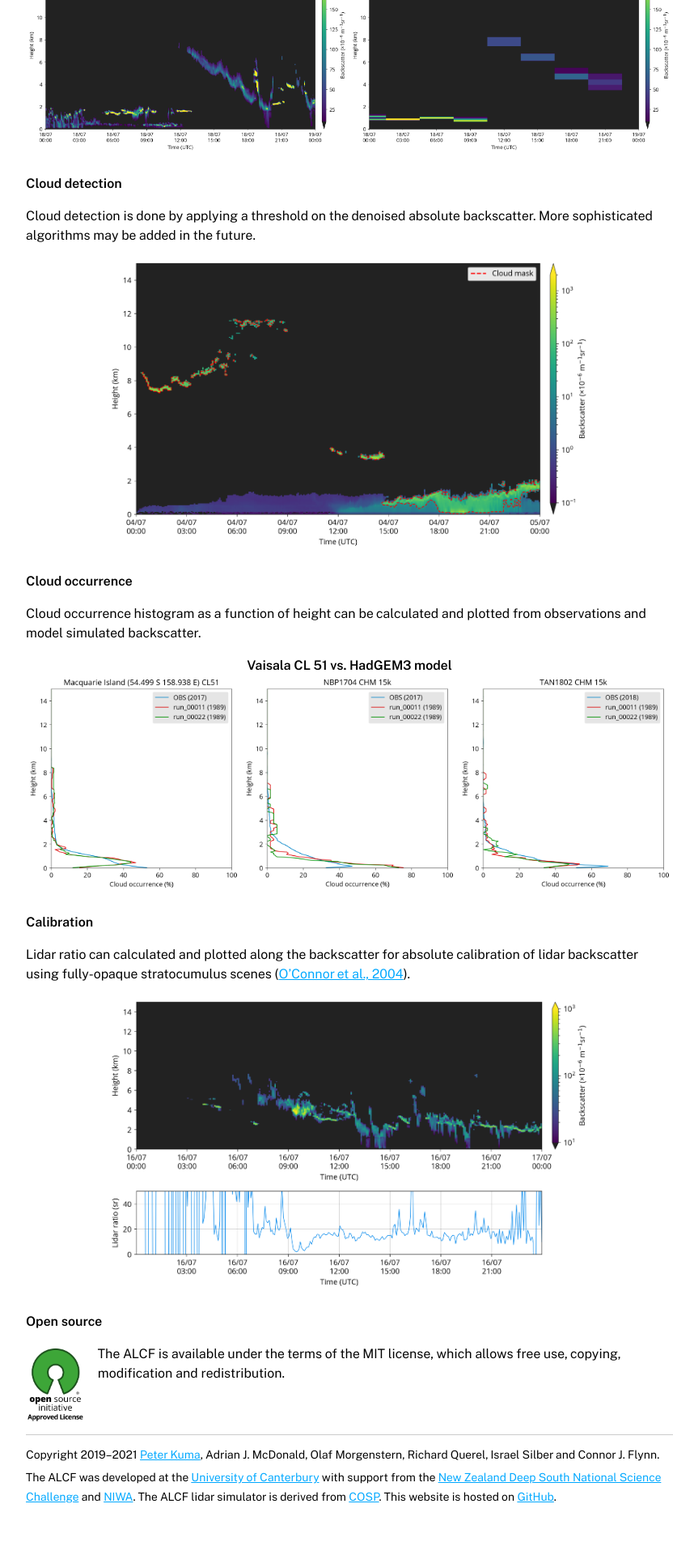
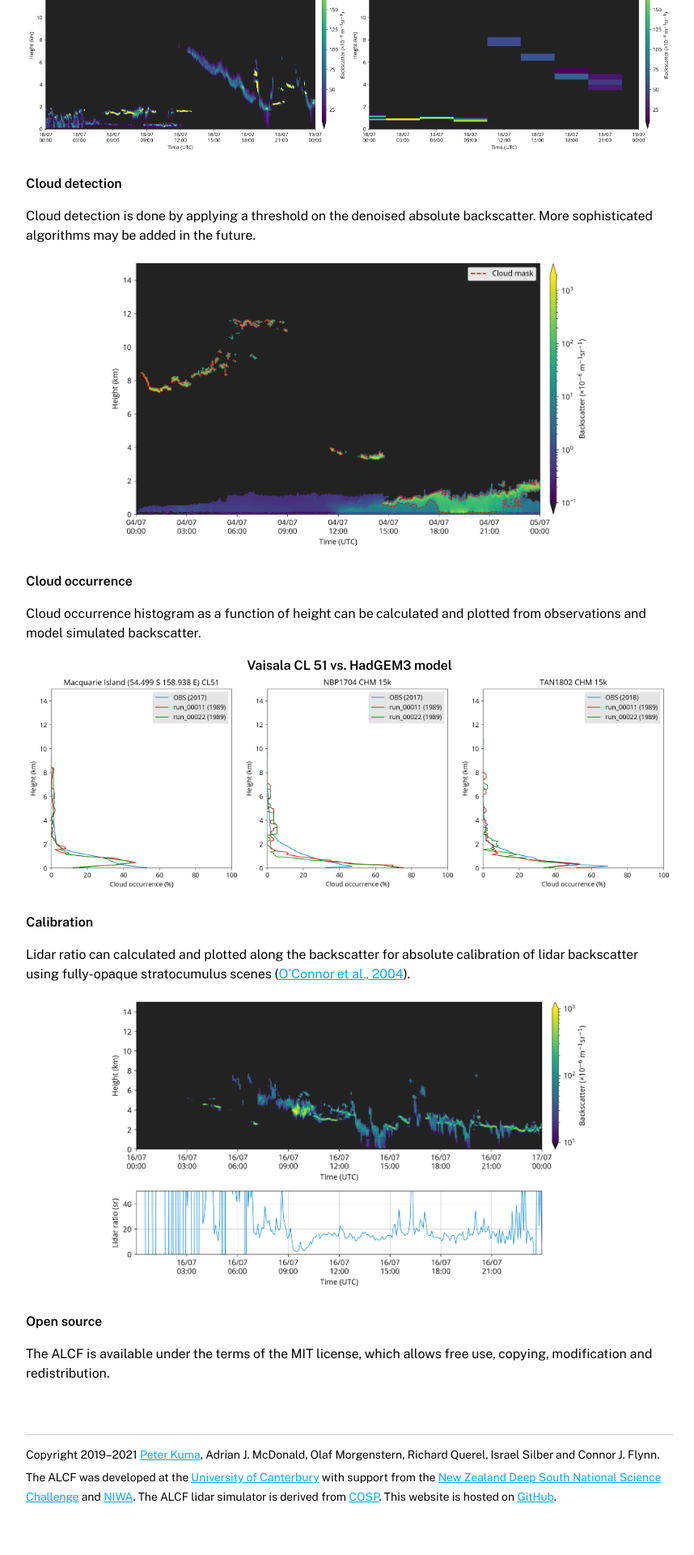
Before and after one commit to alcf-lidar/alcf-lidar.github.io, a Jekyll site: the page built from index.md, in a window 1280 px wide. Shown: the part 1616-3536 px from the top of the page at 81% size, without its empty margins (208-1066 px from the left). Built offline with Jekyll 4.4.1, drawn with Linux system fonts in a browser that asks for light colours.

Commit message:
Remove OSI logo

```diff
--- a/_includes/index.md
+++ b/_includes/index.md
@@ -89,7 +89,5 @@ calibration of lidar backscatter using fully-opaque stratocumulus scenes
 
 #### Open source
 
-<img src="{{ "/img/osi_mit.png" | relative_url }}" height="100" style="float: left; margin-right: 16px" />
-
 The ALCF is available under the terms of the MIT license, which allows free
 use, copying, modification and redistribution.
```
Also changed, not shown: img/osi_mit.png (deleted).
